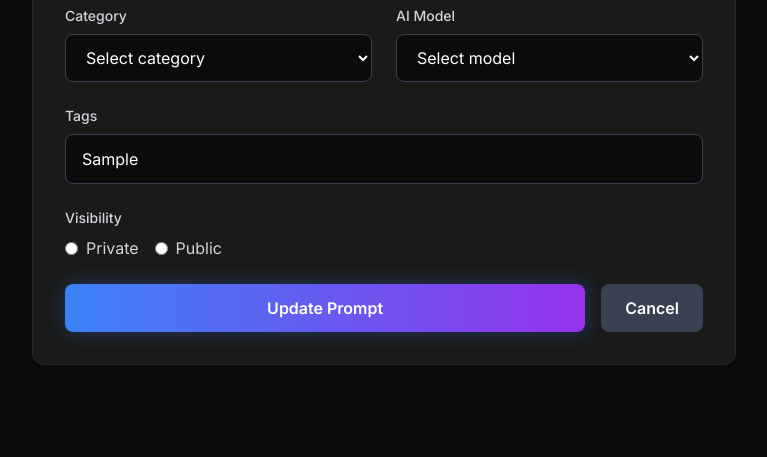
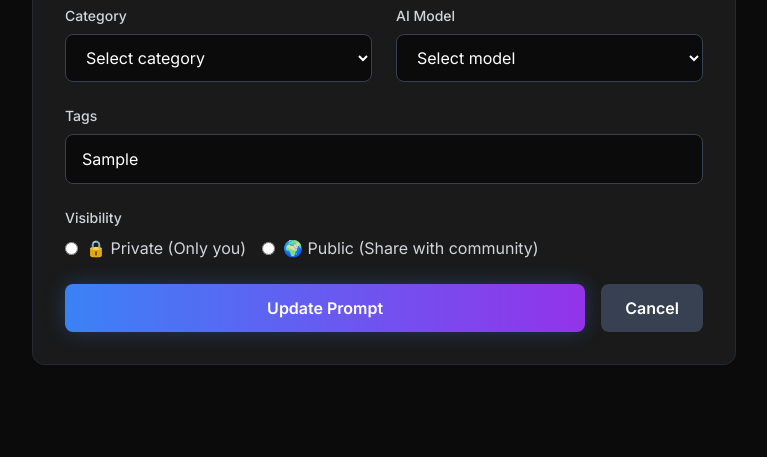
Before and after one commit to bantervines-bit/odbyte, a Flask app: template templates/edit_prompt.html in a window 1280 px wide. Shown: the part 692-1149 px from the top of the page, without its empty margins (256-1023 px from the left). Run offline with Flask 3, Linux system fonts and the light colour scheme; the template is opened without the code that fills it: values that come from a table or form of the project are taken from there, others are empty; tables that the repository leaves empty hold one stand-in row (values such as "Sample post"); some libraries are stand-ins or nearby versions.

Commit message:
Update edit_prompt.html

```diff
--- a/templates/edit_prompt.html
+++ b/templates/edit_prompt.html
@@ -5,6 +5,16 @@
 {% block content %}
 <div class="max-w-3xl mx-auto px-4 sm:px-6 lg:px-8 py-12">
     <h1 class="text-4xl font-bold mb-8">Edit Prompt</h1>
+
+    <!-- Plan Info Banner -->
+    {% if user.plan == 'silver' %}
+    <div class="bg-yellow-900/20 border border-yellow-500/30 rounded-lg p-4 mb-6">
+        <p class="text-gray-300 text-sm">
+            🥈 <strong>Silver Plan:</strong> All your prompts must be public.
+            <a href="{{ url_for('pricing') }}" class="text-blue-400 hover:text-blue-300">Upgrade to Diamond</a> to make prompts private.
+        </p>
+    </div>
+    {% endif %}
 
     <form method="POST" action="{{ url_for('edit_prompt', id=prompt.id) }}" class="bg-[#1a1a1a] p-8 rounded-xl border border-gray-800">
         <div class="space-y-6">
@@ -65,18 +75,37 @@
                        class="w-full px-4 py-3 bg-[#0b0b0b] border border-gray-700 rounded-lg text-white focus:border-blue-500 focus:outline-none transition">
             </div>
 
+            <!-- Visibility Logic -->
             <div>
                 <label class="block text-sm font-medium text-gray-300 mb-2">Visibility</label>
+
+                {% if user.plan == 'silver' %}
+                    <!-- Silver users: Only public option -->
+                    <div class="bg-[#0b0b0b] p-4 rounded-lg border border-gray-700">
+                        <label class="flex items-center cursor-not-allowed">
+                            <input type="radio" name="visibility" value="public" checked disabled class="mr-2">
+                            <span class="text-gray-300">🌍 Public (Required for Silver users)</span>
+                        </label>
+                        <p class="text-xs text-gray-500 mt-2">
+                            Silver users can only have public prompts.
+                            <a href="{{ url_for('pricing') }}" class="text-blue-400 hover:text-blue-300">Upgrade to Diamond</a> for private prompts.
+                        </p>
+                    </div>
+                    <input type="hidden" name="visibility" value="public">
+
+                {% else %}
+                    <!-- Diamond users: Both options -->
                     <div class="flex gap-4">
-                    <label class="flex items-center">
+                        <label class="flex items-center cursor-pointer">
                             <input type="radio" name="visibility" value="private" {% if prompt.visibility == 'private' %}checked{% endif %} class="mr-2">
-                        <span class="text-gray-300">Private</span>
+                            <span class="text-gray-300">🔒 Private (Only you)</span>
                         </label>
-                    <label class="flex items-center">
+                        <label class="flex items-center cursor-pointer">
                             <input type="radio" name="visibility" value="public" {% if prompt.visibility == 'public' %}checked{% endif %} class="mr-2">
-                        <span class="text-gray-300">Public</span>
+                            <span class="text-gray-300">🌍 Public (Share with community)</span>
                         </label>
                     </div>
+                {% endif %}
             </div>
 
             <div class="flex gap-4">
```
Lines whose indentation alone changed are shown as unchanged.
